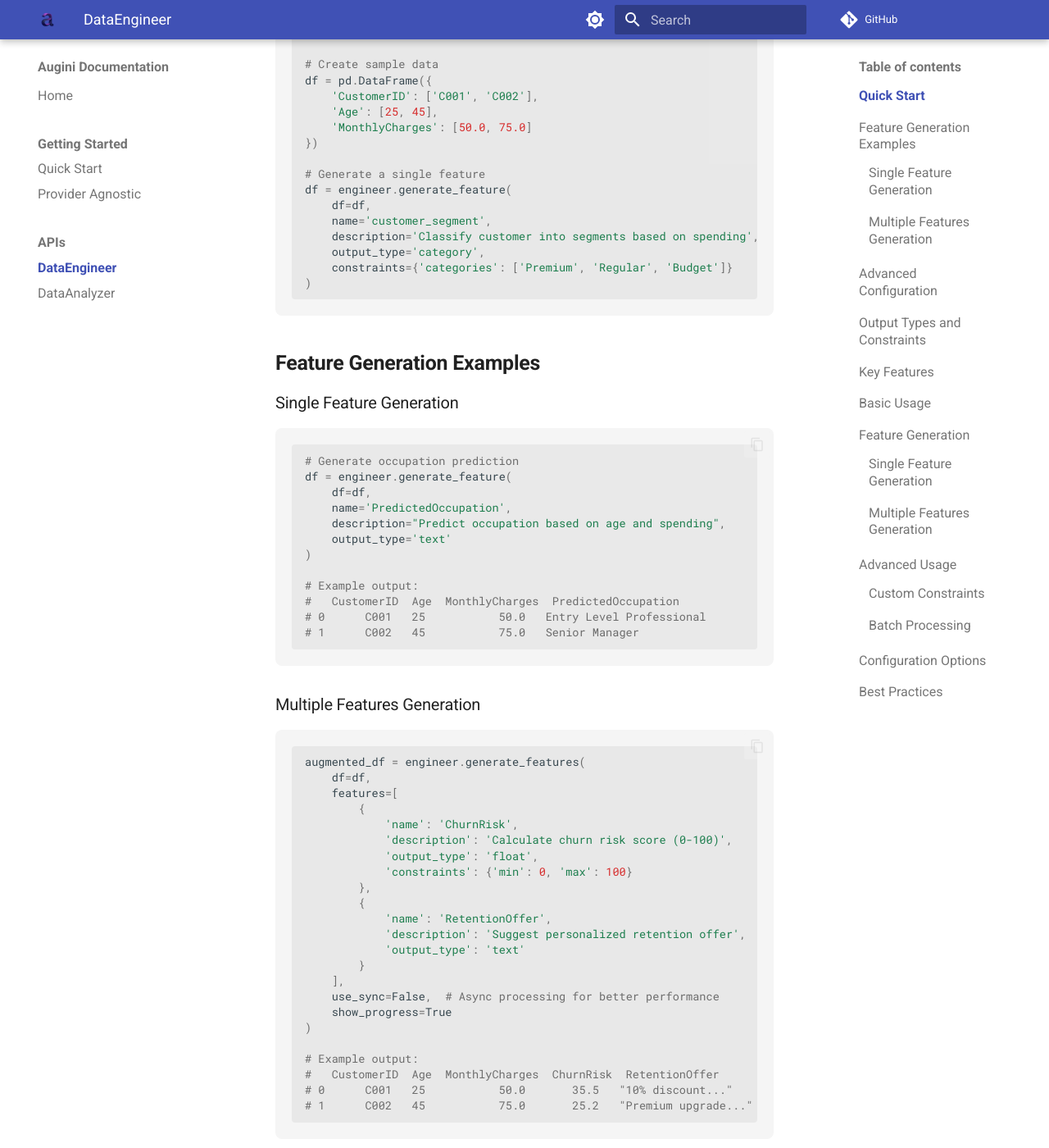
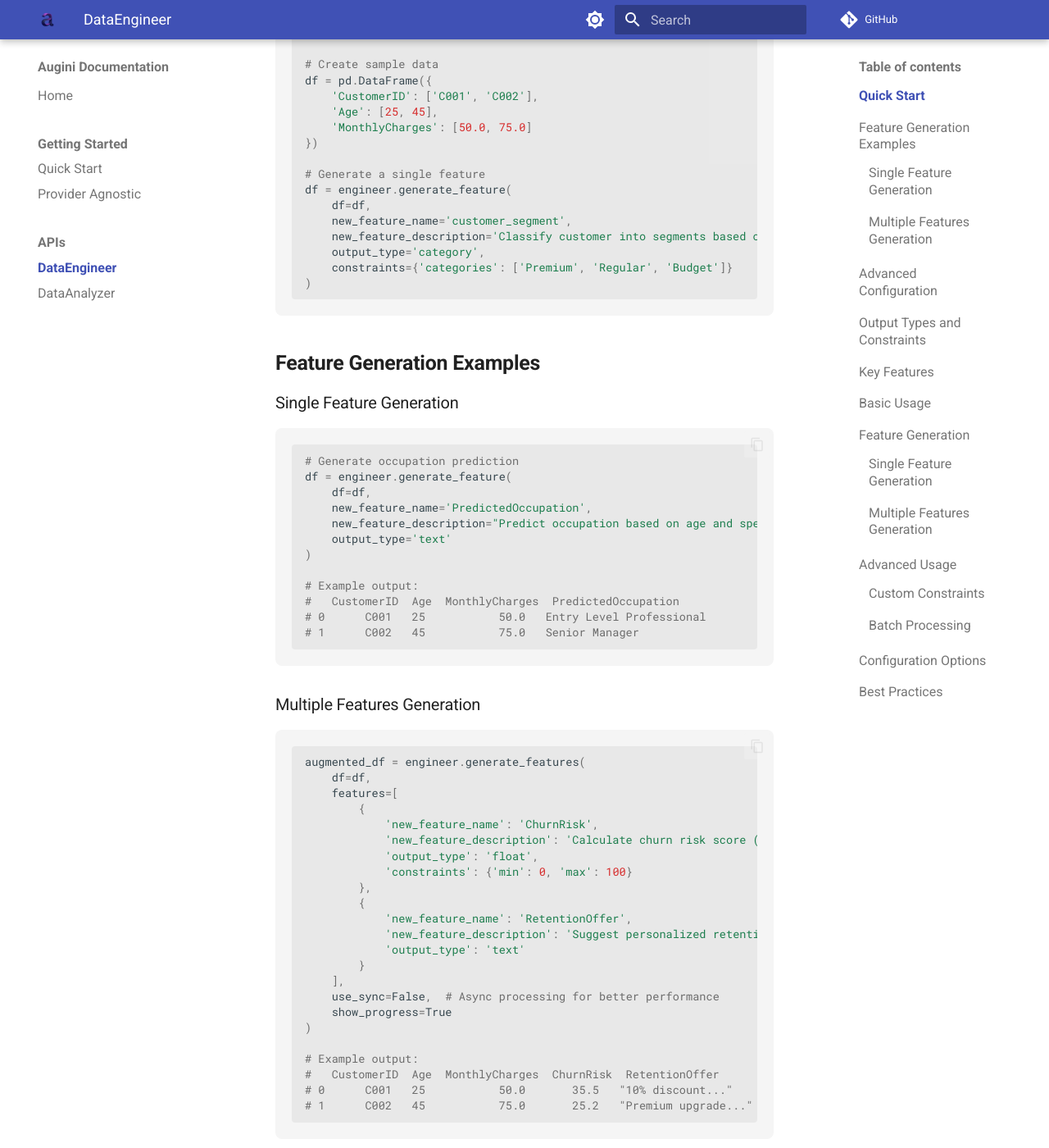
Before and after one commit to tabularis-ai/augini, an MkDocs documentation site: the page built from docs/data-engineer.md, in a window 1280 px wide and 1400 px high, scrolled down 417 px. Shown: the whole window at 82% size. Built offline with MkDocs 1.6.1 and Material for MkDocs 9.7.7, drawn with Linux system fonts in a browser that asks for light colours; comment, search, counter and statistics services are not loaded; some of the changed text lies outside the part shown.

Commit message:
rename feature parameters for clarity

````diff
--- a/docs/data-engineer.md
+++ b/docs/data-engineer.md
@@ -21,8 +21,8 @@
 # Generate a single feature
 df = engineer.generate_feature(
     df=df,
-    name='customer_segment',
-    description='Classify customer into segments based on spending',
+    new_feature_name='customer_segment',
+    new_feature_description='Classify customer into segments based on spending',
     output_type='category',
     constraints={'categories': ['Premium', 'Regular', 'Budget']}
 )
@@ -36,8 +36,8 @@
 # Generate occupation prediction
 df = engineer.generate_feature(
     df=df,
-    name='PredictedOccupation',
-    description="Predict occupation based on age and spending",
+    new_feature_name='PredictedOccupation',
+    new_feature_description="Predict occupation based on age and spending",
     output_type='text'
 )
 
@@ -54,14 +54,14 @@
     df=df,
     features=[
         {
-            'name': 'ChurnRisk',
-            'description': 'Calculate churn risk score (0-100)',
+            'new_feature_name': 'ChurnRisk',
+            'new_feature_description': 'Calculate churn risk score (0-100)',
             'output_type': 'float',
             'constraints': {'min': 0, 'max': 100}
         },
         {
-            'name': 'RetentionOffer',
-            'description': 'Suggest personalized retention offer',
+            'new_feature_name': 'RetentionOffer',
+            'new_feature_description': 'Suggest personalized retention offer',
             'output_type': 'text'
         }
     ],
@@ -95,8 +95,8 @@
 # Numeric output with constraints
 df = engineer.generate_feature(
     df=df,
-    name='risk_score',
-    description='Calculate risk score',
+    new_feature_name='risk_score',
+    new_feature_description='Calculate risk score',
     output_type='float',
     constraints={
         'min': 0,
@@ -108,8 +108,8 @@
 # Categorical output with defined categories
 df = engineer.generate_feature(
     df=df,
-    name='segment',
-    description='Customer segment',
+    new_feature_name='segment',
+    new_feature_description='Customer segment',
     output_type='category',
     constraints={
         'categories': ['Premium', 'Regular', 'Budget']
@@ -145,8 +145,8 @@
 # Generate a new feature
 result = engineer.generate_feature(
     df=data,
-    name='risk_score',
-    description='Calculate customer risk score based on transaction history',
+    new_feature_name='risk_score',
+    new_feature_description='Calculate customer risk score based on transaction history',
     output_type='float'
 )
 ```
@@ -159,8 +159,8 @@
 # Generate a specific feature
 feature_data = engineer.generate_feature(
     df=data,
-    name='customer_segment',
-    description="Create customer segments based on behavior",
+    new_feature_name='customer_segment',
+    new_feature_description="Create customer segments based on behavior",
     output_type='category',
     source_columns=['age', 'income', 'purchase_history']
 )
@@ -174,14 +174,14 @@
     df=data,
     features=[
         {
-            'name': 'lifetime_value',
-            'description': "Predict customer lifetime value",
+            'new_feature_name': 'lifetime_value',
+            'new_feature_description': "Predict customer lifetime value",
             'output_type': 'float',
             'constraints': {'min': 0}
         },
         {
-            'name': 'churn_risk',
-            'description': "Assess customer churn risk",
+            'new_feature_name': 'churn_risk',
+            'new_feature_description': "Assess customer churn risk",
             'output_type': 'category'
         }
     ]
@@ -196,8 +196,8 @@
 # Generate feature with constraints
 result = engineer.generate_feature(
     df=data,
-    name='satisfaction_score',
-    description='Calculate customer satisfaction score',
+    new_feature_name='satisfaction_score',
+    new_feature_description='Calculate customer satisfaction score',
     output_type='float',
     constraints={
         'min': 0,
@@ -213,8 +213,8 @@
 # Handle large datasets efficiently
 result = engineer.generate_feature(
     df=large_data,
-    name='risk_score',
-    description='Calculate risk score',
+    new_feature_name='risk_score',
+    new_feature_description='Calculate risk score',
     output_type='float',
     batch_size=32
 )
````
Also changed, not shown: other parts of docs/data-engineer.md (+1 -1 lines), README.md (+4 -4 lines), docs/index.md (+2 -2 lines), docs/quick-start.md (+8 -8 lines), 2 other files.
